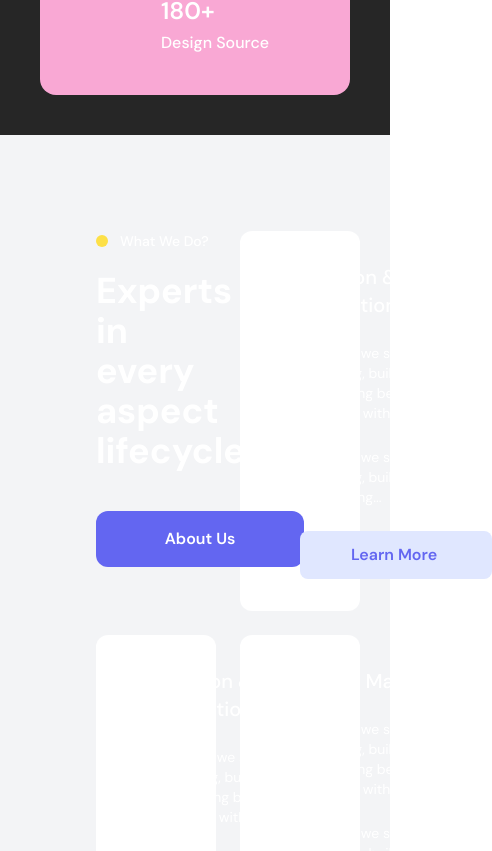
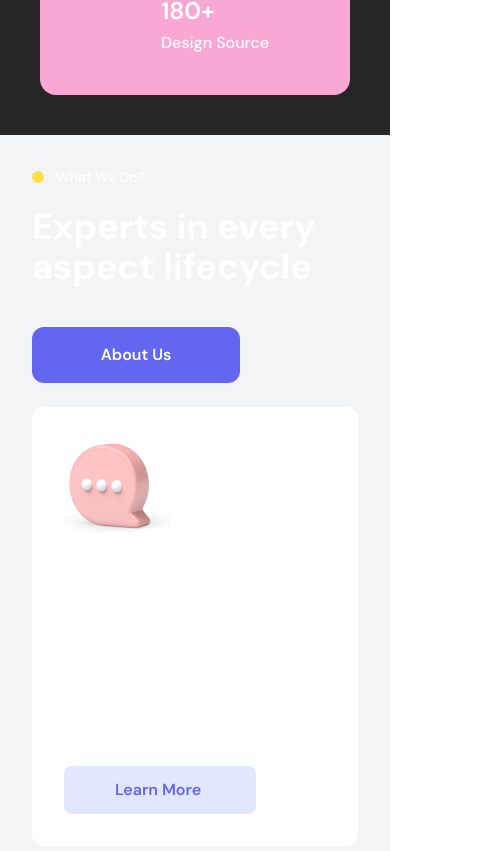
Before and after one commit to heyitsuzair/collax-ecommerce-next, a Next.js app: page / in a window 390 px wide. Shown: the part 1833-2684 px from the top of the page, 492 px wide, since content can reach past the window. Built offline with nearby package versions, Linux system fonts and the light colour scheme.

Commit message:
Responsive Fixes

```diff
--- a/src/components/commons/cards/Card.image.title.description.button.jsx
+++ b/src/components/commons/cards/Card.image.title.description.button.jsx
@@ -23,7 +23,7 @@ const CardImageTitleDescriptionButton = ({
     <>
       {cardLink ? (
         <Link href={cardLink}>
-          <div className="bg-white flex gap-7 rounded-xl p-8">
+          <div className="bg-white flex flex-col lg:flex-row gap-7 rounded-xl p-8">
             <div className="image">
               <Image src={CARD_IMAGE} alt="Loading..." />
             </div>
@@ -46,7 +46,7 @@ const CardImageTitleDescriptionButton = ({
         </Link>
       ) : (
         <>
-          <div className="bg-white flex gap-7 rounded-xl p-8">
+          <div className="bg-white flex flex-col lg:flex-row gap-7 rounded-xl p-8">
             <div className="image">
               <Image src={CARD_IMAGE} alt="Loading..." />
             </div>
--- a/src/components/pages/home/WhatWeDo.jsx
+++ b/src/components/pages/home/WhatWeDo.jsx
@@ -11,9 +11,9 @@ import {
 
 const WhatWeDo = () => {
   return (
-    <section className="p-24 what-we-do bg-gray-100">
+    <section className="p-8 lg:p-24 what-we-do bg-gray-100">
       <div className="grid grid-cols-12 gap-6">
-        <div className="col-span-6 flex flex-col gap-5">
+        <div className="col-span-12 lg:col-span-6 flex flex-col gap-5">
           <HeadingCircleLeft text="What We Do?" />
           <Text6Xl
             text="Experts in every aspect lifecycle"
@@ -27,7 +27,7 @@ const WhatWeDo = () => {
         </div>
         {WhatWeDoCards.map((card, index) => {
           return (
-            <div key={index} className="col-span-6">
+            <div key={index} className="col-span-12 lg:col-span-6">
               <CardImageTitleDescriptionButton {...card} />
             </div>
           );
```
